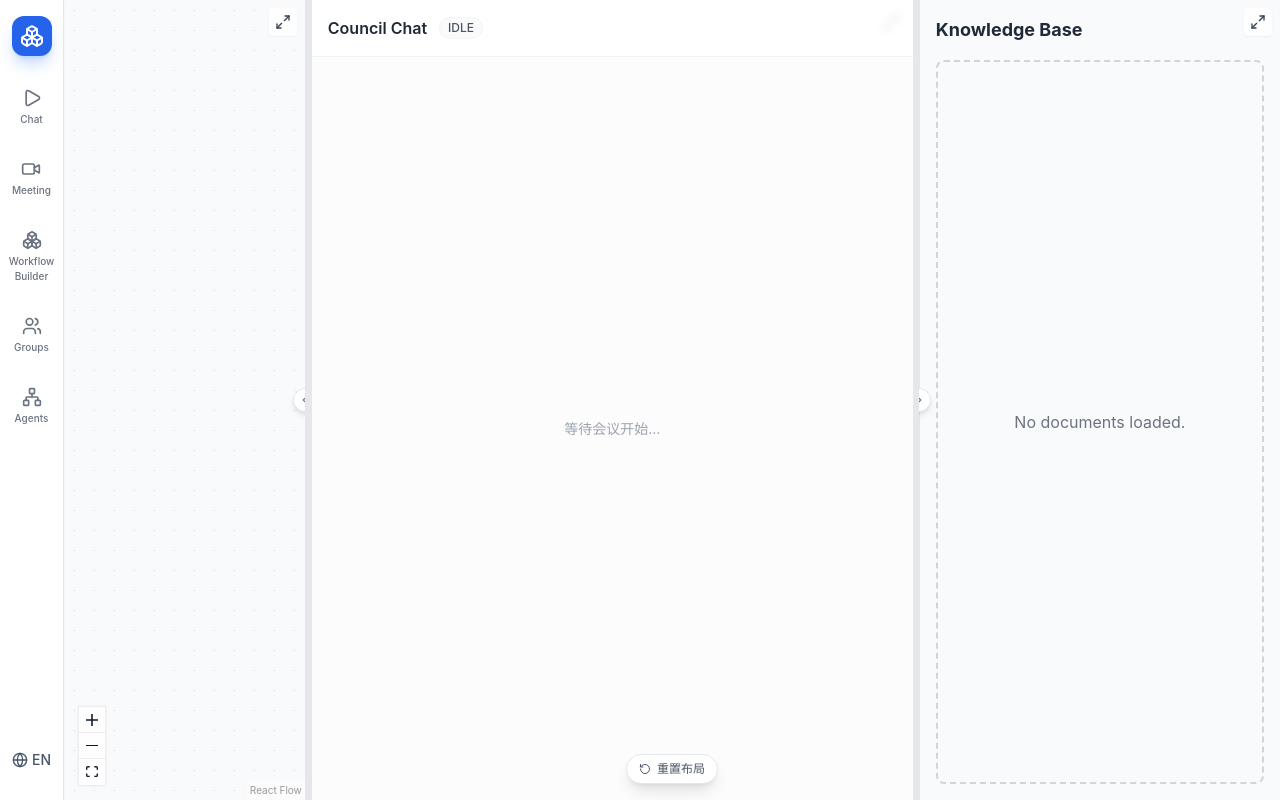
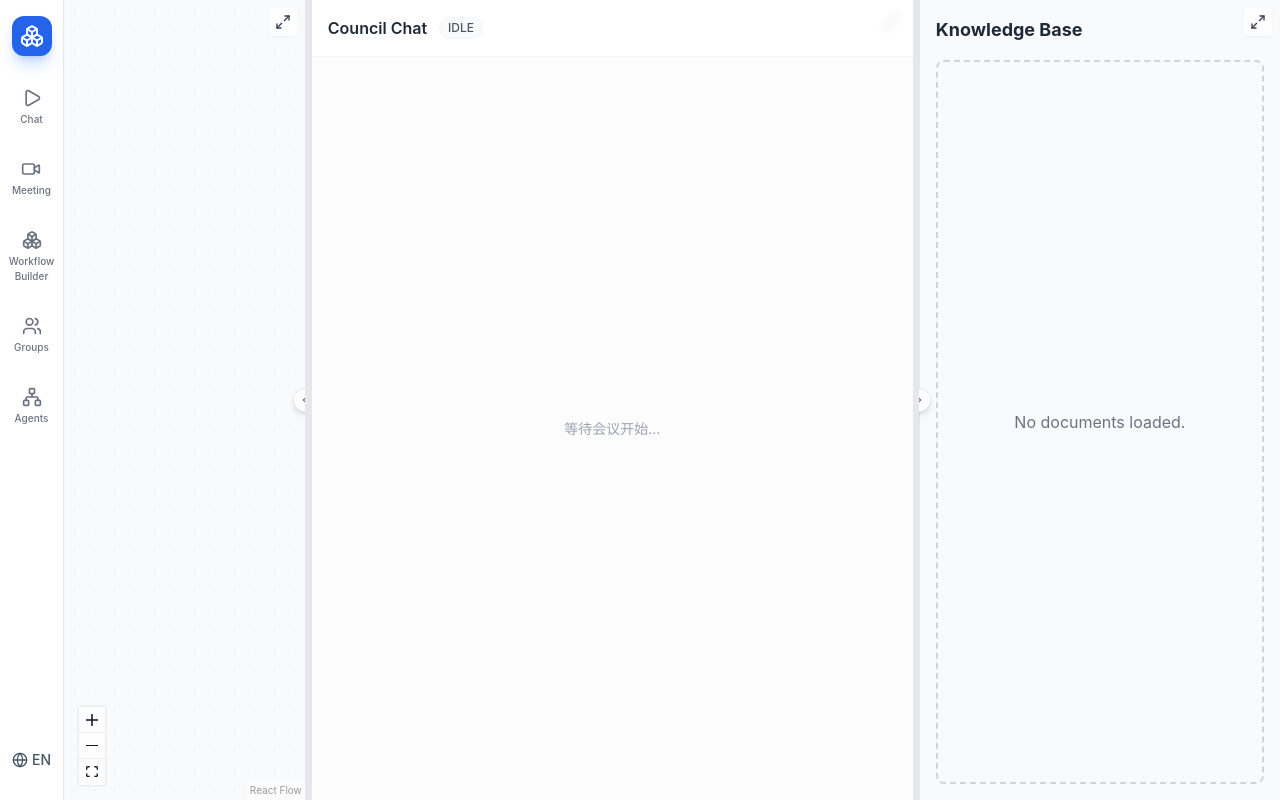
Before and after one commit to hrygo/council, a React app in the folder frontend/: page / in a window 1280 px wide. Built offline with nearby package versions, Linux system fonts and the light colour scheme; the HTML template or start-up script is replaced by a standard one.

Commit message:
refactor(ui): remove reset layout button & unused imports
- Removed ResetLayoutButton component and associated logic from MeetingRoom.tsx as requested.
- Cleaned up unused imports (RoleCcw, Check, useState).
- Ensured build success.

```diff
--- a/frontend/src/features/meeting/MeetingRoom.tsx
+++ b/frontend/src/features/meeting/MeetingRoom.tsx
@@ -1,6 +1,6 @@
-import { type FC, useRef, useState } from 'react';
+import { type FC, useRef } from 'react';
 import { PanelGroup, Panel, PanelResizeHandle, type ImperativePanelHandle } from 'react-resizable-panels';
-import { Maximize2, Minimize2, ChevronLeft, ChevronRight, RotateCcw, Check } from 'lucide-react';
+import { Maximize2, Minimize2, ChevronLeft, ChevronRight } from 'lucide-react';
 import { useLayoutStore } from '../../stores/useLayoutStore';
 import { useWebSocketRouter } from '../../hooks/useWebSocketRouter';
 import { useFullscreenShortcuts } from '../../hooks/useFullscreenShortcuts';
@@ -73,31 +73,6 @@ const CenterExpandTrigger: FC<{
     );
 };
 
-// 重置布局按钮
-const ResetLayoutButton: FC<{ onReset: () => void }> = ({ onReset }) => {
-    const [feedback, setFeedback] = useState(false);
-
-    const handleClick = () => {
-        onReset();
-        setFeedback(true);
-        setTimeout(() => setFeedback(false), 1500);
-    };
-
-    return (
-        <button
-            onClick={handleClick}
-            disabled={feedback}
-            className={`absolute bottom-4 left-1/2 -translate-x-1/2 z-30 px-3 py-1.5
-            ${feedback ? 'bg-green-100 dark:bg-green-900/30 text-green-700 dark:text-green-400 border-green-200 dark:border-green-800' : 'bg-white dark:bg-gray-800 text-gray-600 dark:text-gray-400 border-gray-200 dark:border-gray-700 hover:bg-gray-50 dark:hover:bg-gray-700'}
-            border rounded-full shadow-lg transition-all flex items-center gap-1.5 text-xs font-medium`}
-            title="重置为默认布局"
-        >
-            {feedback ? <Check size={12} /> : <RotateCcw size={12} />}
-            {feedback ? '已重置' : '重置布局'}
-        </button>
-    );
-};
-
 export const MeetingRoom: FC = () => {
     useWebSocketRouter();
     useFullscreenShortcuts();
@@ -109,8 +84,7 @@ export const MeetingRoom: FC = () => {
         setPanelSizes,
         toggleLeftPanel,
         toggleRightPanel,
-        maximizePanel,
-        resetLayout
+        maximizePanel
     } = useLayoutStore();
 
     // Refs for imperative panel control
@@ -140,19 +114,6 @@ export const MeetingRoom: FC = () => {
         }
     };
 
-    const handleReset = () => {
-        resetLayout();
-        // Imperatively reset sizes
-        if (leftPanelRef.current) {
-            leftPanelRef.current.resize(20);
-            leftPanelRef.current.expand();
-        }
-        if (centerPanelRef.current) centerPanelRef.current.resize(50);
-        if (rightPanelRef.current) {
-            rightPanelRef.current.resize(30);
-            rightPanelRef.current.expand();
-        }
-    };
 
     // Fullscreen Mode
     if (maximizedPanel) {
@@ -235,9 +196,6 @@ export const MeetingRoom: FC = () => {
                 </Panel>
             </PanelGroup>
 
-            {/* Reset Layout Button with Callback */}
-            <ResetLayoutButton onReset={handleReset} />
-
             <HumanReviewModal />
         </div>
     );
```
